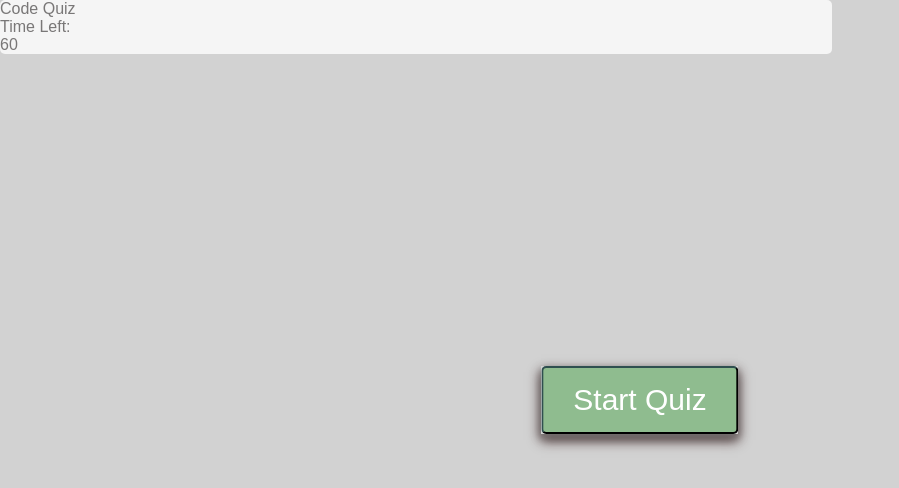
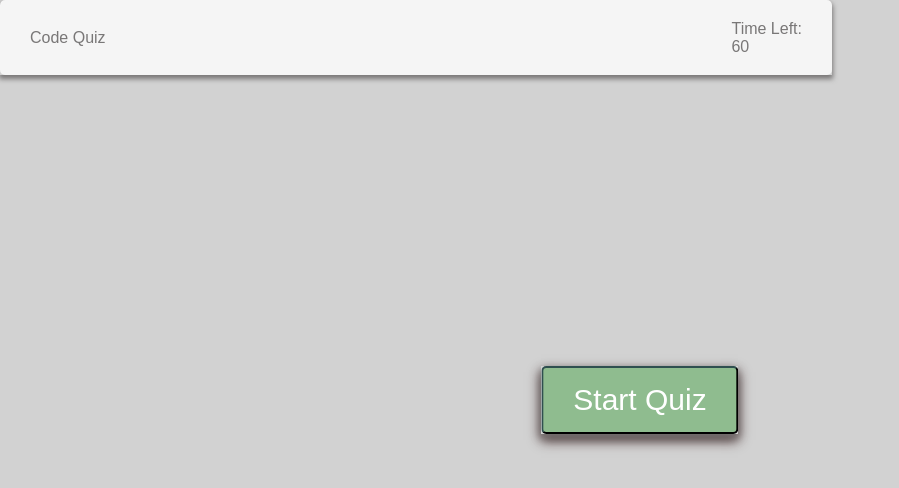
Before and after one commit to farhahdin1997/timing_Quiz, a plain HTML site: page index.html in a window 1280 px wide. Shown: the whole page, without its empty margins (0-899 px from the left). Drawn offline with Linux system fonts and the light colour scheme.

Commit message:
styled the header of the quiz section

```diff
--- a/style.css
+++ b/style.css
@@ -103,12 +103,23 @@ body {
     background-color: darkseagreen;
 }
 
-/* Quiz Box Styling */
+/* Quiz Box Styling -Container of the whole section */
+
 .quizBox {
     background: whitesmoke;
     border-radius: 5px;
     color: #797777;
     /*opacity: 0;*/
     pointer-events: none;
-    width: 65%;
+    width: 65%;}
+
+/* Quiz Box Header Styling */
+.quizBox header {
+    align-items: center;
+    border-radius: 5px 5px 0 0;
+    box-shadow: 0px 3px 5px 1px #797777;
+    display: flex;
+    height: 75px;
+    justify-content: space-between;
+    padding: 0 30px;
 }
```
